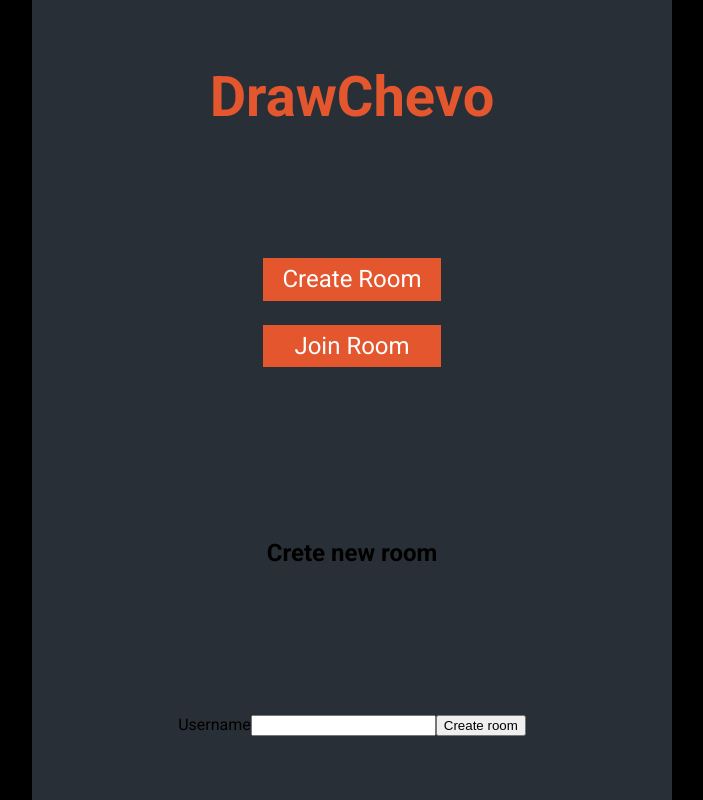
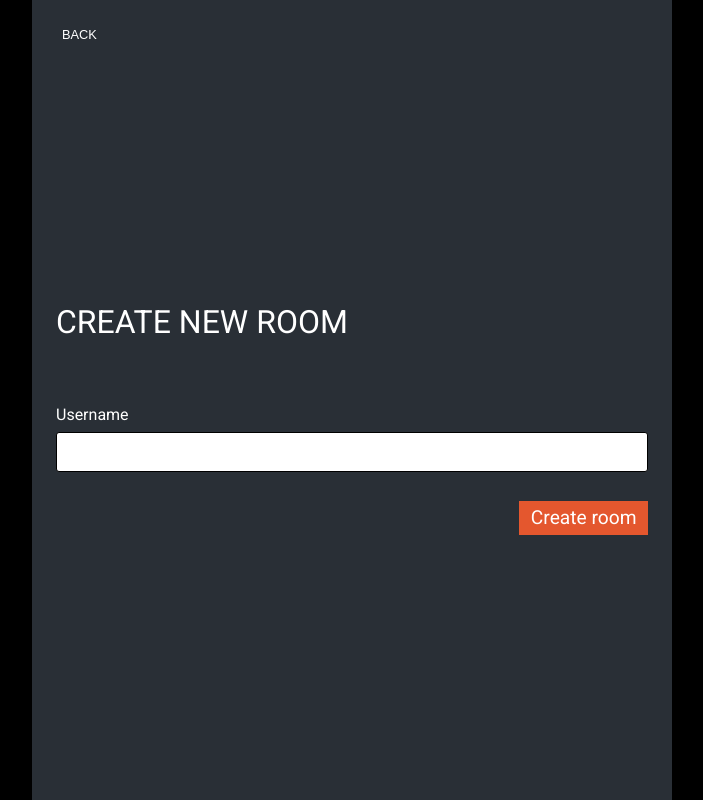
Before and after one commit to SpiderBeaver/drawchevo-client, a React (Create React App) app: page / in a window 1280 px wide. Both pictures are taken after a click on the button "Create Room". Shown: the whole page, without its empty margins (288-991 px from the left). Built offline with nearby package versions, Linux system fonts and the light colour scheme; no server answers.

Commit message:
Style CreateRoomScreen

```diff
--- a/src/components/CreateRoomForm.tsx
+++ /dev/null
@@ -1,28 +0,0 @@
-import React, { useState } from 'react';
-import { Socket } from 'socket.io-client';
-
-interface Props {
-  socket: Socket;
-}
-
-export default function CreateRoomForm({ socket }: Props) {
-  const [username, setUsername] = useState('');
-
-  const handleSubmit: React.FormEventHandler<HTMLFormElement> = (e) => {
-    e.preventDefault();
-    if (username.length > 0) {
-      socket.emit('CREATE_ROOM', { username: username });
-    }
-  };
-
-  return (
-    <>
-      <h2>Crete new room</h2>
-      <form onSubmit={handleSubmit}>
-        <label>Username</label>
-        <input type="text" value={username} onChange={(e) => setUsername(e.target.value)}></input>
-        <input type="submit" value="Create room"></input>
-      </form>
-    </>
-  );
-}
--- /dev/null
+++ b/src/components/CreateRoomScreen.tsx
@@ -0,0 +1,95 @@
+import React, { useState } from 'react';
+import { Socket } from 'socket.io-client';
+import styled from 'styled-components/macro';
+
+const Container = styled.div`
+  height: 100%;
+  padding: 1.5em;
+  box-sizing: border-box;
+`;
+
+const ContentContainer = styled.div`
+  height: 100%;
+  display: flex;
+  flex-direction: column;
+  justify-content: center;
+`;
+
+const Heading = styled.h2`
+  margin: 0;
+  color: #ffffff;
+  text-transform: uppercase;
+  font-weight: 400;
+  font-size: 2em;
+  margin-bottom: 2em;
+`;
+
+const BackButton = styled.button`
+  border: none;
+  background: none;
+  color: #ffffff;
+  text-transform: uppercase;
+  font-size: 0.8em;
+`;
+
+const Form = styled.form`
+  display: flex;
+  flex-direction: column;
+`;
+
+const Label = styled.label`
+  color: #ffffff;
+  margin-bottom: 0.5em;
+`;
+
+const TextInput = styled.input`
+  padding: 0.6em;
+  border: 1px solid #000000;
+  border-radius: 3px;
+  font-size: 1em;
+  font-family: inherit;
+`;
+
+const SubmitButton = styled.input`
+  align-self: flex-end;
+  margin-top: 1.5em;
+  background-color: #e4572e;
+  border: none;
+  color: #ffffff;
+  font-family: inherit;
+  font-size: 1.2em;
+  padding: 0.3em 0.6em;
+`;
+
+interface Props {
+  socket: Socket;
+  onBack?: () => void;
+}
+
+export default function CreateRoomScreen({ socket, onBack }: Props) {
+  const [username, setUsername] = useState('');
+
+  const handleSubmit: React.FormEventHandler<HTMLFormElement> = (e) => {
+    e.preventDefault();
+    if (username.length > 0) {
+      socket.emit('CREATE_ROOM', { username: username });
+    }
+  };
+
+  return (
+    <Container>
+      <header>
+        <BackButton onClick={onBack}>back</BackButton>
+      </header>
+
+      <ContentContainer>
+        <Heading>Create new room</Heading>
+        <Form onSubmit={handleSubmit}>
+          <Label>Username</Label>
+          <TextInput type="text" value={username} onChange={(e) => setUsername(e.target.value)}></TextInput>
+          <SubmitButton type="submit" value="Create room"></SubmitButton>
+        </Form>
+      </ContentContainer>
+    </Container>
+  );
+}
--- a/src/components/TitleScreen.tsx
+++ b/src/components/TitleScreen.tsx
@@ -2,7 +2,7 @@ import React, { useState } from 'react';
 import { Socket } from 'socket.io-client';
 import styled from 'styled-components/macro';
 import ActionButton from './ActionButton';
-import CreateRoomForm from './CreateRoomForm';
+import CreateRoomScreen from './CreateRoomScreen';
 import JoinRoomForm from './JoinRoomForm';
 
 const TitleScreenContainer = styled.div`
@@ -48,15 +48,26 @@ export default function TitleScreen({ socket }: Props) {
   };
 
   return (
+    <>
+      {!showCreateRoomForm && !showJoinRoomForm && (
         <TitleScreenContainer>
           <Logo>DrawChevo</Logo>
           <Buttons>
             <TitleButton onClick={handleCreateRoom}>Create Room</TitleButton>
             <TitleButton onClick={handleJoinRoom}>Join Room</TitleButton>
           </Buttons>
+        </TitleScreenContainer>
+      )}
 
-      {showCreateRoomForm && <CreateRoomForm socket={socket}></CreateRoomForm>}
+      {showCreateRoomForm && (
+        <CreateRoomScreen
+          socket={socket}
+          onBack={() => {
+            setShowCreateRoomForm(false);
+          }}
+        ></CreateRoomScreen>
+      )}
       {showJoinRoomForm && <JoinRoomForm socket={socket}></JoinRoomForm>}
-    </TitleScreenContainer>
+    </>
   );
 }
```
Lines whose indentation alone changed are shown as unchanged.
